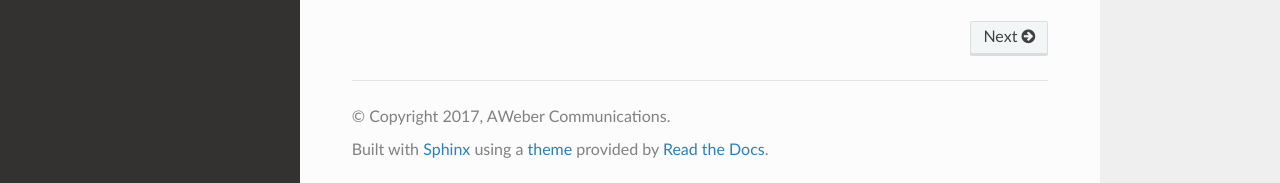
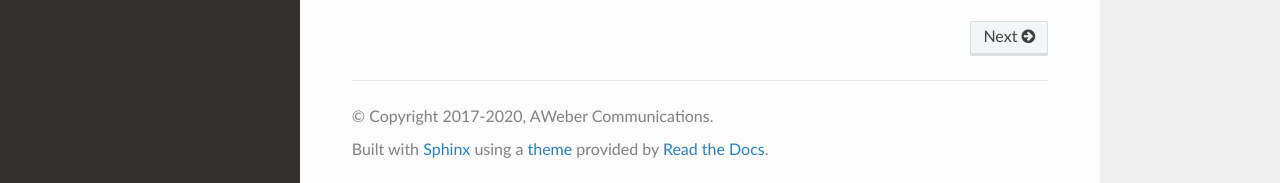
Before and after one commit to sprockets/sprockets.mixins.http, a Sphinx documentation site: the page built from docs/index.rst, in a window 1280 px wide and 900 px high, scrolled down 1648 px. Shown: the part 714-897 px from the top of the window. Built offline with Sphinx 7.4.7 and the Read the Docs theme 2.0.0, drawn with Linux system fonts in a browser that asks for light colours; the version number is read from the project's files by our own code.

Commit message:
Update copyright date.

```diff
--- a/docs/conf.py
+++ b/docs/conf.py
@@ -9,7 +9,7 @@ source_suffix = '.rst'
 master_doc = 'index'
 project = 'sprockets.mixins.http'
 author = 'AWeber Communications'
-copyright = '2017, AWeber Communications'
+copyright = '2017-2020, AWeber Communications'
 version = http.__version__
 release = '.'.join(version.split('.')[:-1])
 exclude_patterns = []
```
Also changed, not shown: 1 other file.
